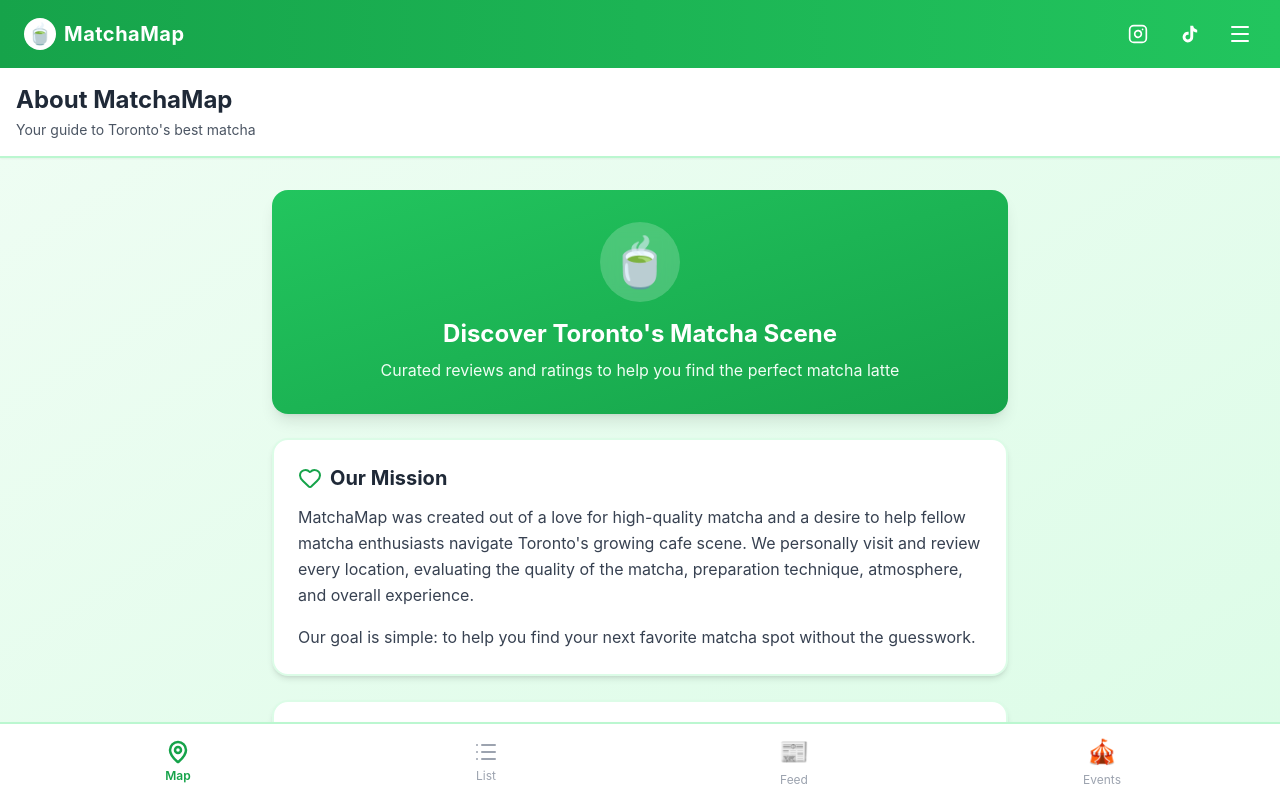
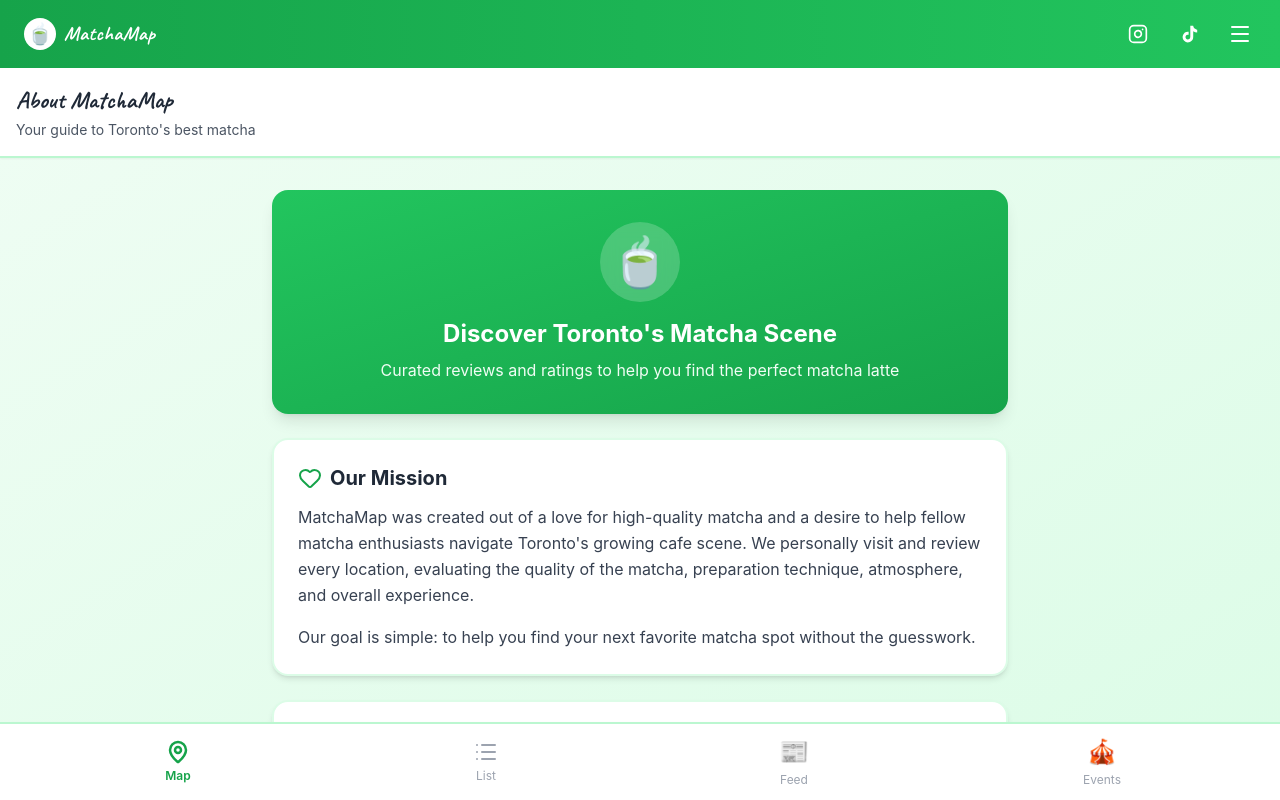
Before and after one commit to keving3ng/matchamap, a React (Vite) app in the folder frontend/: page /about in a window 1280 px wide. Built offline with nearby package versions, Linux system fonts and the light colour scheme; no server answers.

Commit message:
some handwritten styling

```diff
--- a/frontend/index.html
+++ b/frontend/index.html
@@ -13,6 +13,11 @@
   <link rel="apple-touch-icon" sizes="180x180" href="/apple-touch-icon.png" />
   <link rel="manifest" href="/site.webmanifest" />
 
+  <!-- Google Fonts - Handwritten options -->
+  <link rel="preconnect" href="https://fonts.googleapis.com">
+  <link rel="preconnect" href="https://fonts.gstatic.com" crossorigin>
+  <link href="https://fonts.googleapis.com/css2?family=Pacifico&family=Caveat:wght@700&family=Satisfy&display=swap" rel="stylesheet">
+
   <!-- Leaflet CSS -->
   <link rel="stylesheet" href="https://unpkg.com/leaflet@1.9.4/dist/leaflet.css"
     integrity="sha256-p4NxAoJBhIIN+hmNHrzRCf9tD/miZyoHS5obTRR9BMY="
--- a/frontend/src/components/AboutPage.tsx
+++ b/frontend/src/components/AboutPage.tsx
@@ -7,7 +7,7 @@ export const AboutPage: React.FC = () => {
     <div className="flex-1 overflow-y-auto pb-24">
       {/* Header */}
       <div className="bg-white border-b-2 border-green-200 px-4 py-4 shadow-sm">
-        <h2 className="text-2xl font-bold text-gray-800">About MatchaMap</h2>
+        <h2 className="text-2xl font-bold text-gray-800 font-caveat">About MatchaMap</h2>
         <p className="text-sm text-gray-600 mt-1">Your guide to Toronto's best matcha</p>
       </div>
 
--- a/frontend/src/components/ComingSoon.tsx
+++ b/frontend/src/components/ComingSoon.tsx
@@ -54,7 +54,9 @@ export const ComingSoon: React.FC<ComingSoonProps> = ({ onPasswordCorrect }) =>
         >
           🍵
         </button>
-        <h1 className="text-5xl sm:text-6xl font-bold tracking-tight mb-8">MatchaMap</h1>
+        <h1 className="text-5xl sm:text-6xl font-bold tracking-tight mb-8 font-caveat">
+          MatchaMap
+        </h1>
 
         {!isSubmitted ? (
           <form onSubmit={handleWaitlistSubmit} className="flex flex-col gap-3">
--- a/frontend/src/components/ContactPage.tsx
+++ b/frontend/src/components/ContactPage.tsx
@@ -29,7 +29,7 @@ export const ContactPage: React.FC = () => {
     <div className="flex-1 overflow-y-auto pb-24">
       {/* Header */}
       <div className="bg-white border-b-2 border-green-200 px-4 py-4 shadow-sm">
-        <h2 className="text-2xl font-bold text-gray-800">Contact Us</h2>
+        <h2 className="text-2xl font-bold text-gray-800 font-caveat">Contact Us</h2>
         <p className="text-sm text-gray-600 mt-1">Have a question or want to suggest a cafe?</p>
       </div>
 
--- a/frontend/src/components/EventsView.tsx
+++ b/frontend/src/components/EventsView.tsx
@@ -8,7 +8,7 @@ export const EventsView: React.FC<EventsViewProps> = ({ eventItems }) => {
     <div className="flex-1 overflow-y-auto pb-24">
       {/* Header */}
       <div className="bg-white border-b-2 border-green-200 px-4 py-4 shadow-sm">
-        <h2 className="text-2xl font-bold text-gray-800">Upcoming Events</h2>
+        <h2 className="text-2xl font-bold text-gray-800 font-caveat">Upcoming Events</h2>
         <p className="text-sm text-gray-600 mt-1">Toronto matcha community gatherings & workshops</p>
       </div>
 
--- a/frontend/src/components/FeedView.tsx
+++ b/frontend/src/components/FeedView.tsx
@@ -8,7 +8,7 @@ export const FeedView: React.FC<FeedViewProps> = ({ feedItems }) => {
     <div className="flex-1 overflow-y-auto pb-24">
       {/* Header */}
       <div className="bg-white border-b-2 border-green-200 px-4 py-4 shadow-sm">
-        <h2 className="text-2xl font-bold text-gray-800">What's New</h2>
+        <h2 className="text-2xl font-bold text-gray-800 font-caveat">What's New</h2>
         <p className="text-sm text-gray-600 mt-1">Latest updates from the Toronto matcha scene</p>
       </div>
 
--- a/frontend/src/components/Header.tsx
+++ b/frontend/src/components/Header.tsx
@@ -63,7 +63,7 @@ export const Header: React.FC = () => {
             <div className="w-8 h-8 bg-white rounded-full flex items-center justify-center">
               <span className="text-green-600 text-xl">🍵</span>
             </div>
-            <h1 className="text-xl font-bold tracking-wide hidden sm:block">{COPY.header.title}</h1>
+            <h1 className="text-xl font-bold tracking-wide hidden sm:block font-caveat">{COPY.header.title}</h1>
           </button>
         </div>
         <div className="flex items-center gap-2">
--- a/frontend/src/components/PassportView.tsx
+++ b/frontend/src/components/PassportView.tsx
@@ -17,7 +17,7 @@ export const PassportView: React.FC<PassportViewProps> = ({ cafes, visitedStamps
             🎫
           </div>
           <div>
-            <h2 className="text-2xl font-bold text-gray-800">Matcha Passport</h2>
+            <h2 className="text-2xl font-bold text-gray-800 font-caveat">Matcha Passport</h2>
             <p className="text-sm text-gray-600">Collect stamps from every location</p>
           </div>
         </div>
--- a/frontend/tailwind.config.js
+++ b/frontend/tailwind.config.js
@@ -45,6 +45,9 @@ export default {
       },
       fontFamily: {
         sans: ['Inter', 'system-ui', 'sans-serif'],
+        pacifico: ['Pacifico', 'cursive'],
+        caveat: ['Caveat', 'cursive'],
+        satisfy: ['Satisfy', 'cursive'],
       },
       screens: {
         'xs': '375px',
```
